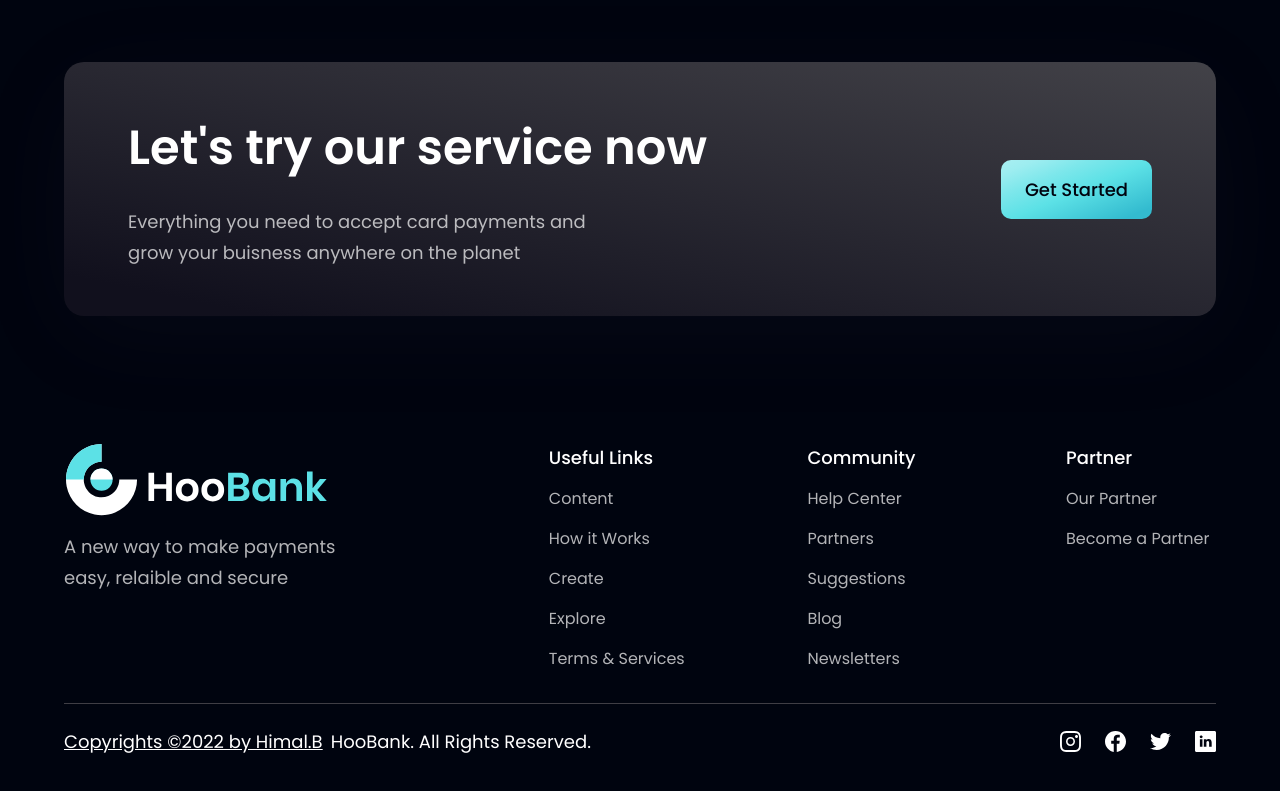
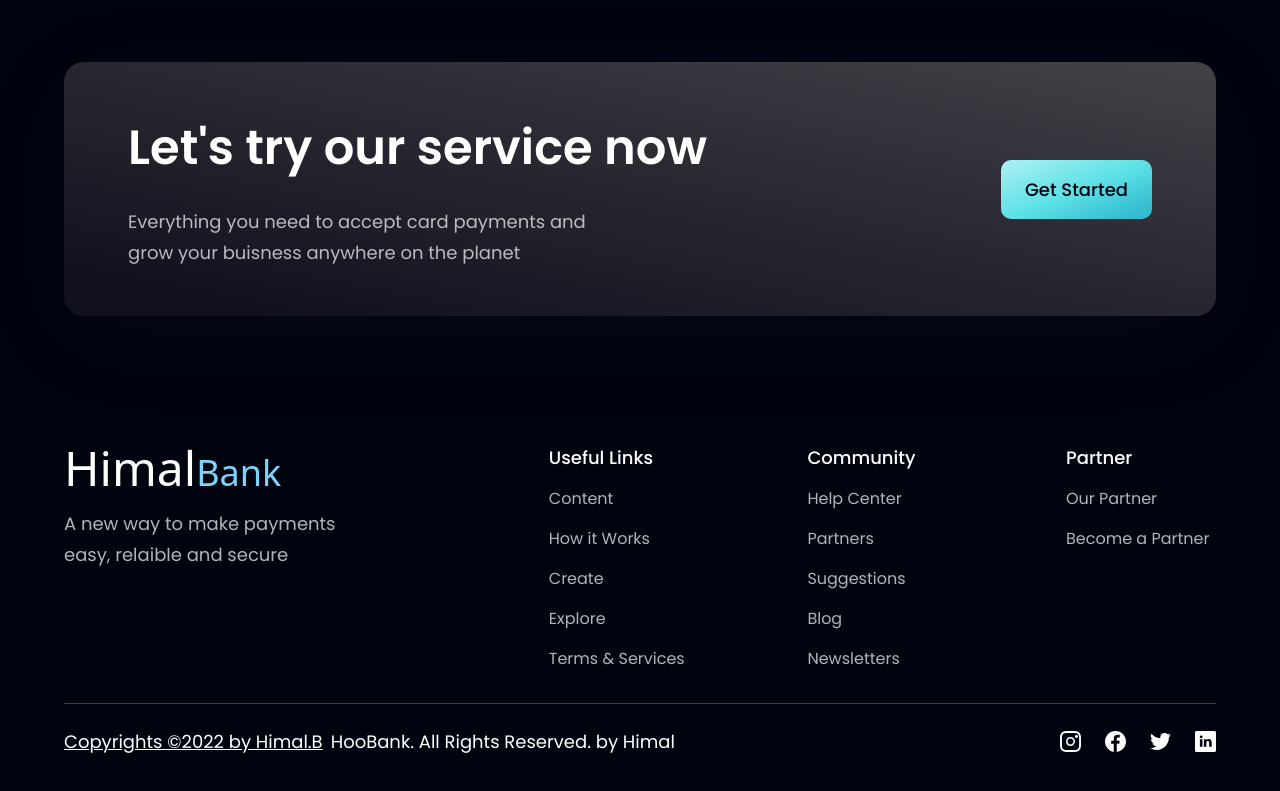
Before and after one commit to comming-soon-official/bankdesign, a React (Create React App) app: page / in a window 1280 px wide. Shown: the part 4123-4914 px from the top of the page. Built offline with nearby package versions, Linux system fonts and the light colour scheme.

Commit message:
Update Footer.js

```diff
--- a/src/components/Footer.js
+++ b/src/components/Footer.js
@@ -6,11 +6,9 @@ const Footer = () => (
   <section className={`${styles.flexCenter} ${styles.paddingY} flex-col`}>
     <div className={`${styles.flexStart} md:flex-row flex-col mb-8 w-full`}>
       <div className="flex-1 flex flex-col justify-start mr-10">
-        <img
-          src={logo}
-          alt="bank"
-          className="w-[266px] h-[72px] object-contain"
-        />
+        <h1 className="text-5xl	inline-block text-white font-pacifico cursor-pointer">
+          Himal<span className="text-sky-300 text-4xl">Bank</span>
+        </h1>
         <p className={`${styles.paragraph} mt-4 max-w-[310px]`}>
           A new way to make payments easy, relaible and secure
         </p>
@@ -48,7 +46,7 @@ const Footer = () => (
         >
           <u>Copyrights ©2022 by Himal.B</u>
         </a>
-        HooBank. All Rights Reserved.
+        HooBank. All Rights Reserved. by Himal
       </p>
       <div className="flex flex-row md:mt-0 mt-6">
         {socialMedia.map((social, index) => (
```
